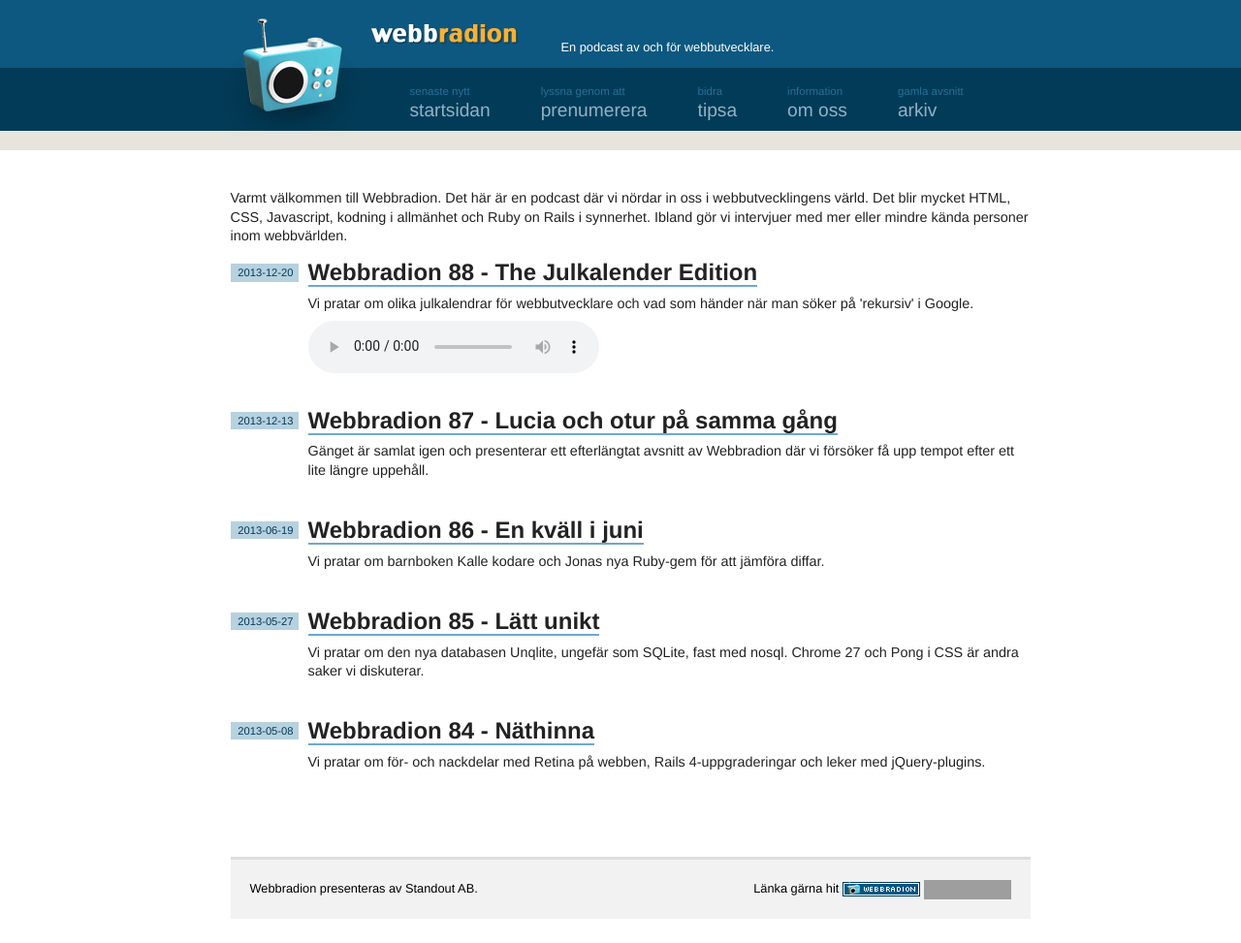
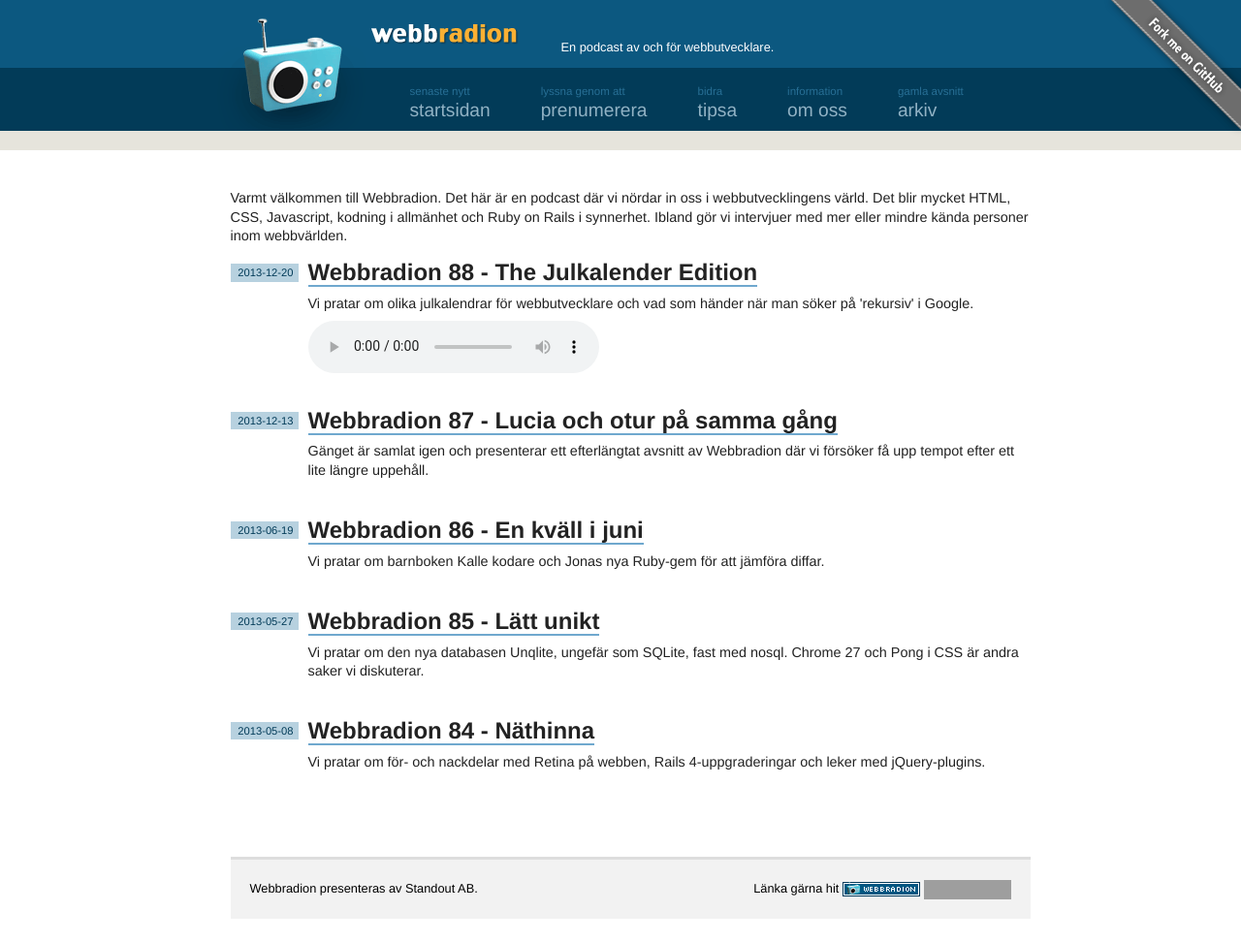
Before and after one commit to standout/webbradion.net, a Jekyll site: the page built from index.html, in a window 1280 px wide. Shown: the whole page at 97% size. Built offline with Jekyll 4.4.1, drawn with Linux system fonts in a browser that asks for light colours; grey boxes are pictures that could not be loaded.

Commit message:
Added forkme banner.

```diff
--- a/_layouts/default.html
+++ b/_layouts/default.html
@@ -51,5 +51,7 @@
       pageTracker._trackPageview();
       } catch(err) {}
     </script>
+
+    <a href="https://github.com/standout/webbradion.net"><img style="position: absolute; top: 0; right: 0; border: 0;" src="images/forkme.png" alt="Fork me on GitHub"></a>
   </body>
 </html>
```
Also changed, not shown: images/forkme.png (added).
